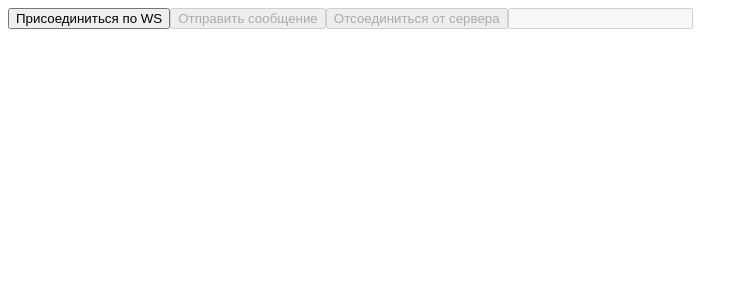
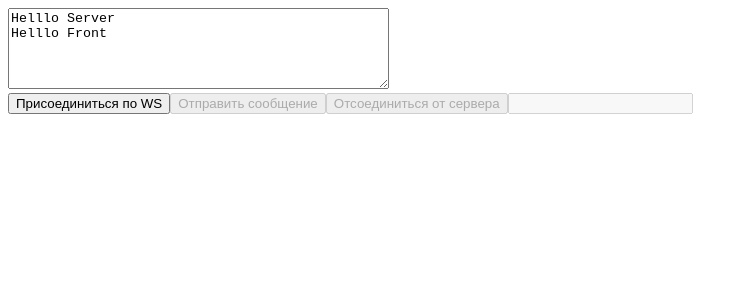
Before and after one commit to Alf51/MiniContactCenter-Client, a React (Create React App) app: page / in a window 1280 px wide. Shown: the top 300 px of the page, without its empty margins (0-748 px from the left). Built offline with nearby package versions, Linux system fonts and the light colour scheme.

Commit message:
Создал простую форму с текстом

```diff
--- /dev/null
+++ b/src/components/simpleform.tsx
@@ -0,0 +1,23 @@
+import {MyMessage} from "../socketConnection";
+
+export function SimpleForm() {
+
+    return (
+        <form>
+            <textarea readOnly={true} cols={45} rows={5} value={getFakeDate()}>
+            </textarea>
+        </form>
+    )
+}
+
+function getFakeDate(): string {
+    let arrayMessage: MyMessage[] = [{from: '', text: ''}];
+    const test1: MyMessage = {from: 'front', text: "Helllo Server"}
+    const test2: MyMessage = {from: 'server', text: "Helllo Front"}
+    arrayMessage.push(test1)
+    arrayMessage.push(test2)
+    let simpleString = ''
+
+    arrayMessage.forEach(element => simpleString = simpleString.concat(element.text + '\n'))
+    return simpleString = simpleString.trim()
+}
--- a/src/index.tsx
+++ b/src/index.tsx
@@ -1,12 +1,15 @@
 import React from 'react';
 import ReactDOM from 'react-dom/client';
 import {WebSocketControlPanel} from "./components/webSocketControlPanel";
+import {Rep} from "./components/recipeFormDell";
+import {SimpleForm} from "./components/simpleform";
 
 const root = ReactDOM.createRoot(
   document.getElementById('root') as HTMLElement
 );
 root.render(
   <React.StrictMode>
+      <SimpleForm></SimpleForm>
       <WebSocketControlPanel buttonName={"Присоединиться по WS"}></WebSocketControlPanel>
   </React.StrictMode>
 );
```
